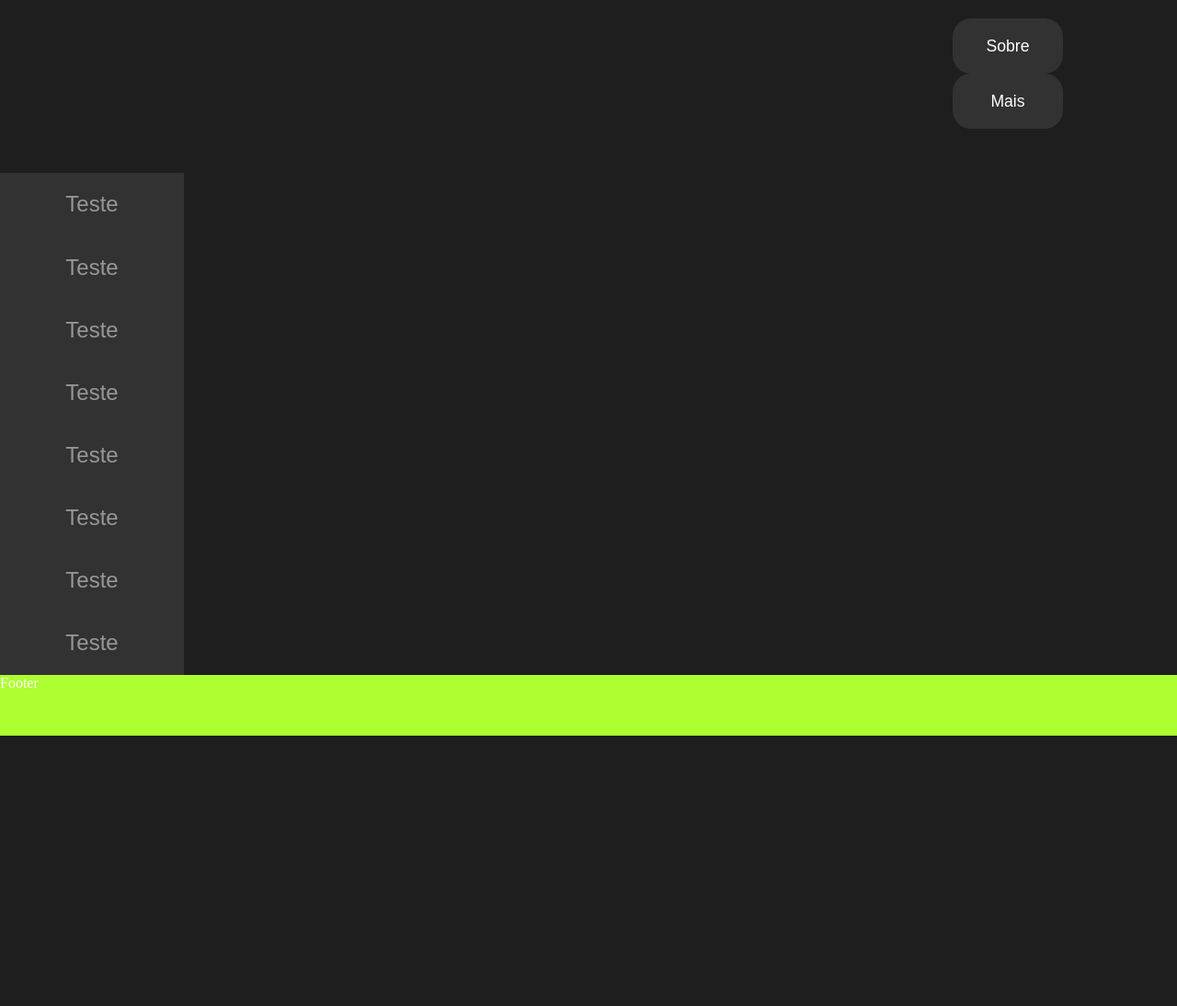
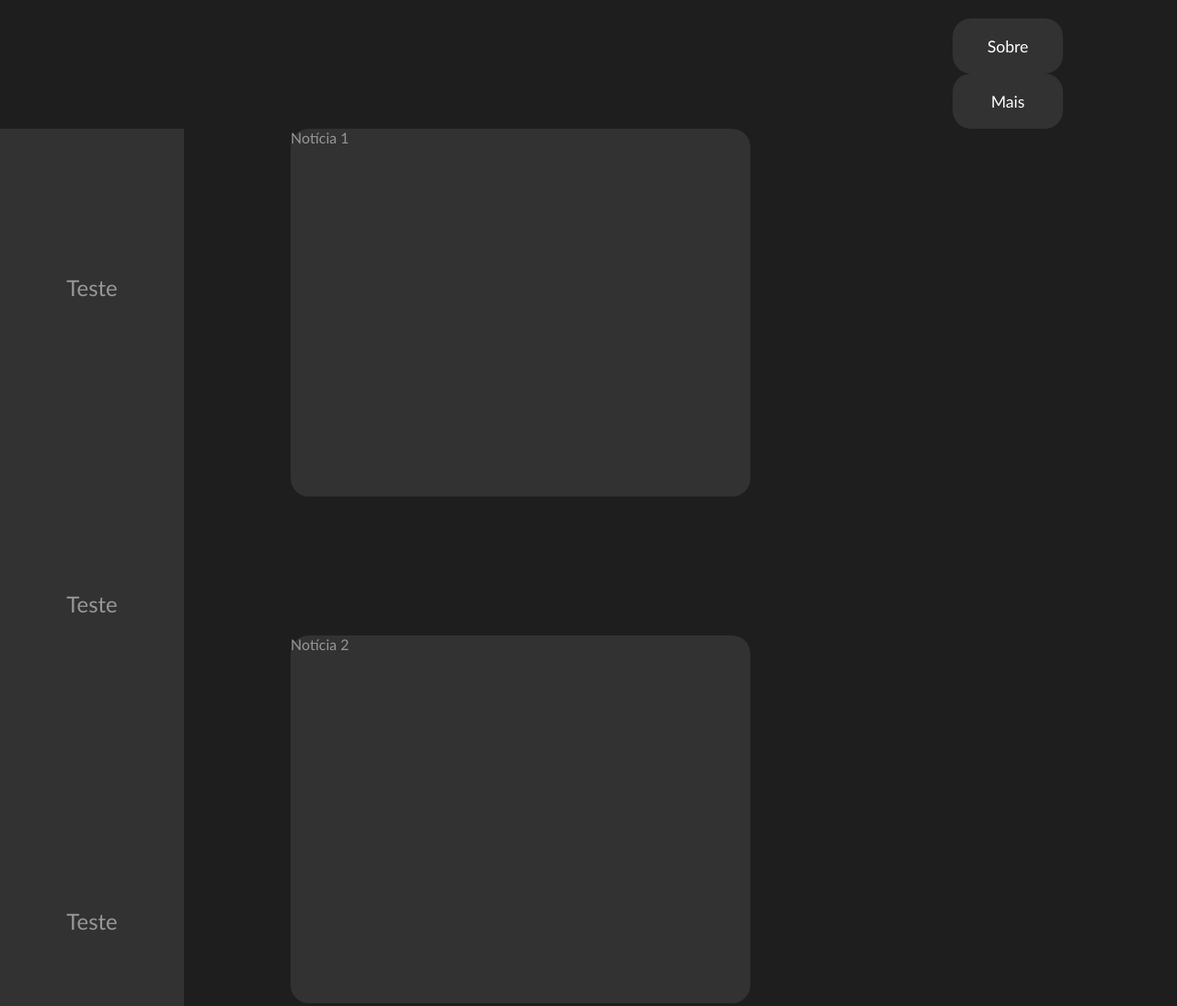
Before and after one commit to Matheus-LucianoC/MRS, a plain HTML site: page MRS/index.html in a window 1280 px wide. Shown: the top 1094 px of the page at 92% size. Before the commit the page ends 800 px from the top, so only its background shows below. Drawn offline with Linux system fonts and the light colour scheme.

Commit message:
Add files via upload

```diff
--- a/MRS/index.html
+++ b/MRS/index.html
@@ -21,6 +21,12 @@
             "n m m m m"
             "f f f f f"
 
+    }
+
+    /*Formatação*/
+
+    button,h1,h2,h3,p{
+        font-family: 'Gill Sans', 'Gill Sans MT', Calibri, 'Trebuchet MS', sans-serif;
     }
 
 
@@ -71,7 +77,7 @@
     }
     nav>div>button{
         width: 200px;
-        height: 50px;
+        height: 100px;
         background-color: rgb(50, 50, 50);
         border: none;
         transition-duration: 0.3s;
@@ -89,7 +95,21 @@
         grid-area: m;
         display: flex;
     }
-
+    .noticiassecundarias{
+        display: flex;
+        flex-direction: column;
+        margin-left: 3cm;
+    }
+    div.noticiasprincipais>article{
+        background-color: rgb(50, 50, 50);
+        width: 500px;
+        height: 400px;
+        margin-bottom: 4cm;
+        justify-content: space-around;
+        border-radius: 20px;
+        color: rgb(151, 151, 151);
+        font-family: 'Gill Sans', 'Gill Sans MT', Calibri, 'Trebuchet MS', sans-serif;
+    }
 
     /*Footer*/
 
@@ -126,11 +146,17 @@
     </nav>
 
     <main>
-
+            <div class="noticiasprincipais">
+                <article>Notícia 1</article>
+                <article>Notícia 2</article>
+                <article>Notícia 3</article>
+                <article>Notícia 4</article>
+                <article>Notícia 5</article>
+            </div>
     </main>
 
     <footer>
-        Footer
+        <h1>Eu existo!</h1>
     </footer>
 
 </body>
```
